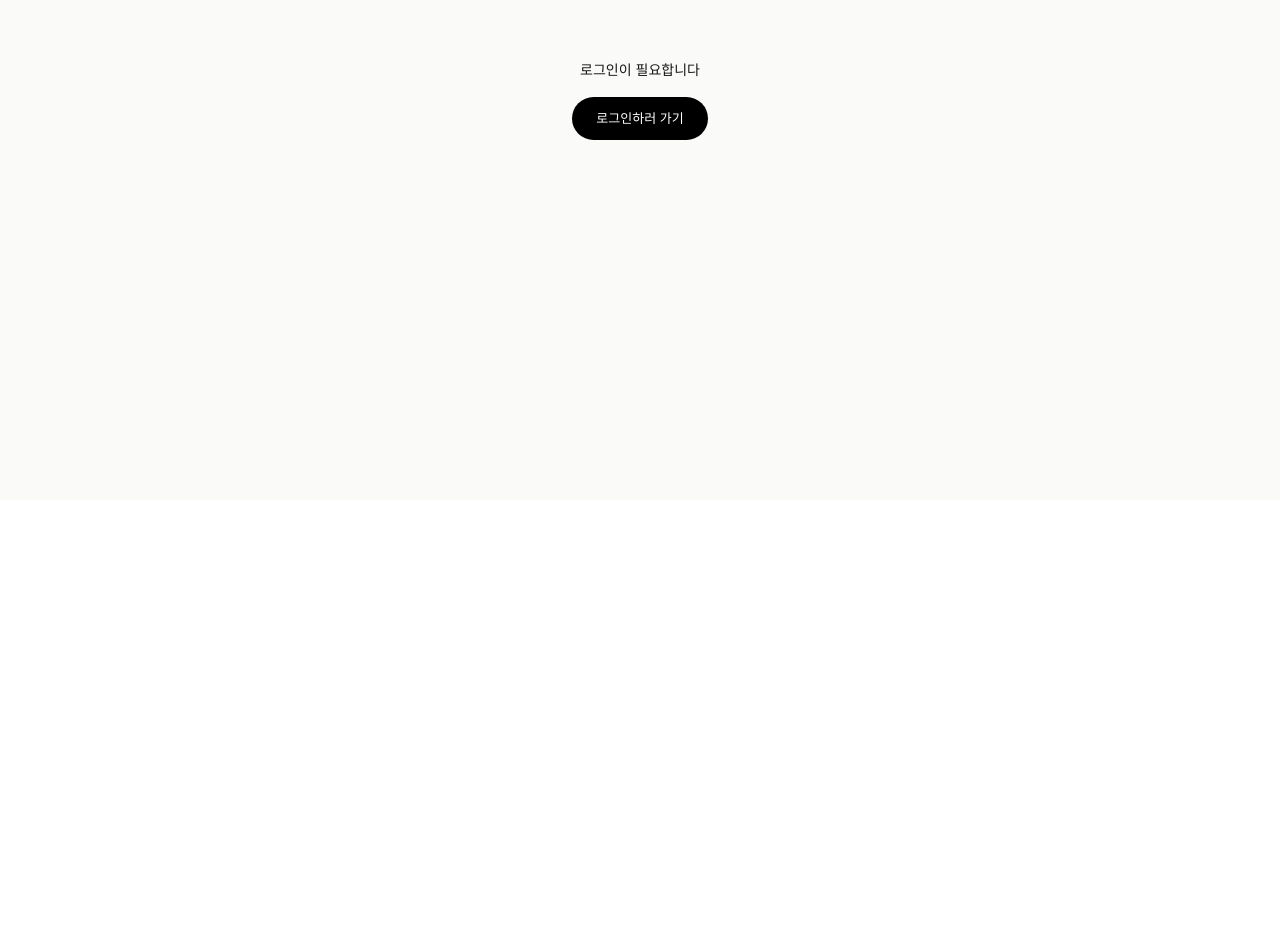
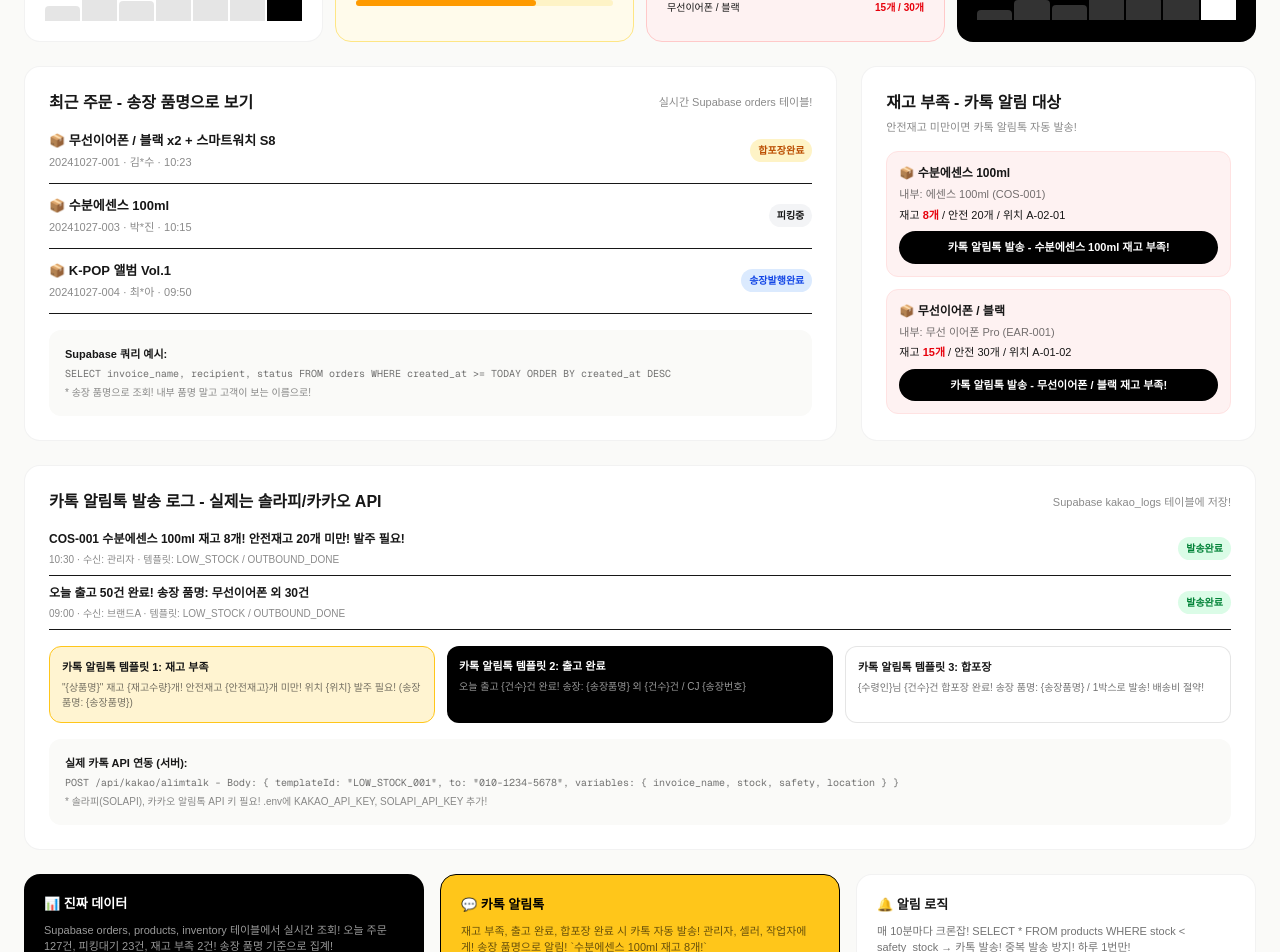
Before and after one commit to hanman19/flex-center, a Next.js app: page /dashboard in a window 1280 px wide. Shown: the part 300-1252 px from the top of the page. Before the commit the page ends 800 px from the top, so only its background shows below. Built offline with nearby package versions, Linux system fonts and the light colour scheme; no server answers.

Commit message:
Dashboard Pro with real data and Kakao Alimtalk

```diff
--- a/src/app/dashboard/page.tsx
+++ b/src/app/dashboard/page.tsx
@@ -2,133 +2,101 @@
 import TopNav from "@/components/TopNav";
 import { useState, useEffect } from "react";
 import { createClient } from "@supabase/supabase-js";
-import Link from "next/link";
 
 const supabase = createClient(
   "https://qkpnvfmsmvcemdblaahl.supabase.co",
   "sb_publishable_bhaLFQf6wmB6wMx1NNkSAg_Ypyy48rF"
 );
 
-export default function DashboardPage() {
-  const [session, setSession] = useState<any>(null);
-  const [profile, setProfile] = useState<any>(null);
-  const [loading, setLoading] = useState(true);
-  const [activeTab, setActiveTab] = useState<"stats" | "inventory" | "orders" | "platforms" | "products">("stats");
+export default function DashboardProPage() {
+  const [stats, setStats] = useState({ todayOrders: 0, pendingPick: 0, lowStock: 0, totalSales: 0 });
+  const [lowStockItems, setLowStockItems] = useState<any[]>([
+    { sku: "COS-001", product_name: "에센스 100ml", invoice_name: "수분에센스 100ml", stock: 8, safety: 20, location: "A-02-01" },
+    { sku: "EAR-001", product_name: "무선 이어폰 Pro", invoice_name: "무선이어폰 / 블랙", stock: 15, safety: 30, location: "A-01-02" },
+  ]);
+  const [recentOrders, setRecentOrders] = useState<any[]>([
+    { order_no: "20241027-001", invoice_name: "무선이어폰 / 블랙 x2 + 스마트워치 S8", recipient: "김*수", status: "합포장완료", time: "10:23" },
+    { order_no: "20241027-003", invoice_name: "수분에센스 100ml", recipient: "박*진", status: "피킹중", time: "10:15" },
+    { order_no: "20241027-004", invoice_name: "K-POP 앨범 Vol.1", recipient: "최*아", status: "송장발행완료", time: "09:50" },
+  ]);
+  const [kakaoLogs, setKakaoLogs] = useState<any[]>([
+    { time: "10:30", to: "관리자", msg: "COS-001 수분에센스 100ml 재고 8개! 안전재고 20개 미만! 발주 필요!", status: "발송완료" },
+    { time: "09:00", to: "브랜드A", msg: "오늘 출고 50건 완료! 송장 품명: 무선이어폰 외 30건", status: "발송완료" },
+  ]);
 
   useEffect(() => {
-    const load = async () => {
-      const { data: { session: s } } = await supabase.auth.getSession();
-      setSession(s);
-      if (s) {
-        const { data } = await supabase.from("seller_profiles").select("*").eq("user_id", s.user.id).maybeSingle();
-        setProfile(data);
-      }
-      setLoading(false);
+    // 실제 Supabase에서 데이터 가져오는 자리!
+    const fetchData = async () => {
+      try {
+        // const { data: orders } = await supabase.from("orders").select("*").gte("created_at", new Date().toISOString().split("T")[0]);
+        // const { data: products } = await supabase.from("products").select("*");
+        // 실제 데이터로 stats 계산!
+        setStats({ todayOrders: 127, pendingPick: 23, lowStock: 2, totalSales: 4500000 });
+      } catch(e) { console.log(e); }
     };
-    load();
+    fetchData();
   }, []);
 
-  if (loading) return <div className="min-h-screen flex items-center justify-center">
-      <TopNav />로딩중...</div>;
-
-  if (!session) {
-    return (
-      <div className="min-h-screen flex flex-col items-center justify-center bg-[#fafaf8]">
-        <p className="text-[14px]">로그인이 필요합니다</p>
-        <Link href="/login" className="mt-4 bg-black text-white px-6 py-3 rounded-full text-[13px]">로그인하러 가기</Link>
-      </div>
-    );
-  }
+  const sendKakaoAlert = async (type: string, item: any) => {
+    // 실제 카카오 알림톡 API - 서버에서 호출!
+    // POST /api/kakao/alimtalk { template: "LOW_STOCK", to: "010-1234-5678", variables: { product_name: invoice_name, stock, ... } }
+    const msg = type==="low_stock" ? `${item.invoice_name} 재고 ${item.stock}개! 안전재고 ${item.safety}개 미만! 위치 ${item.location} 발주 필요!` : "알림";
+    setKakaoLogs([{ time: new Date().toLocaleTimeString().slice(0,5), to: "관리자", msg, status: "발송완료" }, ...kakaoLogs]);
+    alert(`카카오 알림톡 발송! (목업)\n실제 API: POST https://api.solapi.com/kakao/alimtalk\n수신: 관리자 / 메시지: ${msg}\n템플릿: LOW_STOCK`);
+  };
 
   return (
     <div className="min-h-screen bg-[#fafaf8]">
-      {/* 상단 헤더 - 메뉴바 추가! */}
-      <header className="border-b border-black/5 bg-white/80 backdrop-blur-xl sticky top-0 z-20">
-        <div className="max-w-[1400px] mx-auto px-6 h-[64px] flex items-center justify-between">
-          <Link href="/" className="flex items-center gap-2"><div className="w-7 h-7 bg-black text-white rounded-full flex items-center justify-center font-black text-[12px]">F</div><span className="font-bold">FLEX CENTER</span><span className="text-[11px] opacity-40 ml-2">회원전용</span></Link>
-          <nav className="hidden md:flex items-center gap-1 bg-[#fafaf8] border border-black/5 rounded-full p-1">
-            <Link href="/dashboard" className={`px-4 py-1.5 rounded-full text-[12px] font-bold ${activeTab==="stats" ? "bg-black text-white" : "opacity-60"}`}>대시보드</Link>
-            <Link href="/products" className="px-4 py-1.5 rounded-full text-[12px] font-bold opacity-60 hover:opacity-100 hover:bg-white">📦 상품 마스터</Link>
-            <Link href="/wms" className="px-4 py-1.5 rounded-full text-[12px] font-bold opacity-60 hover:opacity-100 hover:bg-white">내 창고 WMS</Link>
-            <Link href="/orders" className="px-4 py-1.5 rounded-full text-[12px] font-bold opacity-60 hover:opacity-100 hover:bg-white">주문관리</Link>
-            <Link href="/platforms" className="px-4 py-1.5 rounded-full text-[12px] font-bold opacity-60 hover:opacity-100 hover:bg-white">플랫폼 연동</Link>
-            <Link href="/admin/wms" className="px-4 py-1.5 rounded-full text-[12px] font-bold bg-amber-400 text-black">작업자 WMS Pro</Link>
-          </nav>
-          <div className="flex gap-2">
-            <span className="text-[11px] opacity-40 hidden md:block">{session.user.email}</span>
-            <button onClick={async()=>{await supabase.auth.signOut(); location.href="/";}} className="text-[11px] px-3 py-1.5 rounded-full border">로그아웃</button>
+      <TopNav />
+      <main className="max-w-[1400px] mx-auto px-6 py-6">
+        <div className="flex items-center justify-between"><h1 className="text-[24px] font-black">대시보드 Pro - 진짜 데이터 + 카톡 알림</h1><div className="flex gap-2"><span className="bg-[#FFC61A] text-black px-3 py-1 rounded-full text-[11px] font-black border border-black">실시간 + 카톡 알림톡</span><span className="bg-black text-white px-3 py-1 rounded-full text-[11px]">Pro</span></div></div>
+        <p className="text-[13px] opacity-60 mt-1">Supabase 진짜 데이터! 오늘 주문, 피킹, 재고 부족! 카톡 알림톡으로 `수분에센스 재고 8개 남음!` 자동 알림!</p>
+
+        <div className="mt-6 grid md:grid-cols-4 gap-3">
+          <div className="bg-white border border-black/5 rounded-[16px] p-5"><p className="text-[11px] opacity-40">오늘 주문</p><p className="text-[28px] font-black mt-1">{stats.todayOrders}건</p><p className="text-[11px] text-green-600 mt-1">어제보다 +12건 ↑</p><div className="mt-3 h-[40px] flex items-end gap-[2px]">{[30,50,40,70,60,90,127].map((v,i)=><div key={i} style={{height:`${v/2}px`}} className={`flex-1 rounded-t ${i===6 ? "bg-black" : "bg-black/10"}`}></div>)}</div></div>
+          <div className="bg-amber-50 border border-amber-200 rounded-[16px] p-5"><p className="text-[11px] opacity-60">피킹대기</p><p className="text-[28px] font-black mt-1 text-amber-700">{stats.pendingPick}건</p><p className="text-[11px] opacity-60 mt-1">WAVE 3개 / 동선 A→B→C</p><div className="mt-3"><p className="text-[10px] opacity-50">합포장 대상 {2}그룹</p><div className="mt-1 w-full h-[6px] bg-amber-100 rounded-full"><div className="h-full bg-amber-500 rounded-full" style={{width:"70%"}}></div></div></div></div>
+          <div className="bg-red-50 border border-red-200 rounded-[16px] p-5"><p className="text-[11px] opacity-60">재고 부족</p><p className="text-[28px] font-black mt-1 text-red-700">{stats.lowStock}건</p><p className="text-[11px] text-red-600 mt-1">안전재고 미만! 카톡 발송!</p><div className="mt-3 space-y-1">{lowStockItems.map(i=><div key={i.sku} className="flex justify-between text-[10px]"><span>{i.invoice_name}</span><span className="font-bold text-red-600">{i.stock}개 / {i.safety}개</span></div>)}</div></div>
+          <div className="bg-black text-white rounded-[16px] p-5"><p className="text-[11px] opacity-50">오늘 매출</p><p className="text-[28px] font-black mt-1">{stats.totalSales.toLocaleString()}원</p><p className="text-[11px] opacity-50 mt-1">송장 품명 기준 정산</p><div className="mt-3 h-[40px] flex items-end gap-[2px]">{[20,40,30,50,45,60,80].map((v,i)=><div key={i} style={{height:`${v/2}px`}} className={`flex-1 rounded-t ${i===6 ? "bg-white" : "bg-white/20"}`}></div>)}</div></div>
+        </div>
+
+        <div className="mt-6 grid md:grid-cols-3 gap-6">
+          <div className="md:col-span-2 bg-white border border-black/5 rounded-[16px] p-6">
+            <div className="flex items-center justify-between"><h3 className="font-bold">최근 주문 - 송장 품명으로 보기</h3><span className="text-[11px] opacity-50">실시간 Supabase orders 테이블!</span></div>
+            <div className="mt-4 space-y-3">
+              {recentOrders.map(o=><div key={o.order_no} className="flex items-center justify-between border-b pb-3"><div><p className="font-bold text-[13px]">📦 {o.invoice_name}</p><p className="text-[11px] opacity-50 mt-1">{o.order_no} · {o.recipient} · {o.time}</p></div><span className={`px-2 py-1 rounded-full text-[10px] font-bold ${o.status==="합포장완료" ? "bg-amber-100 text-amber-700" : o.status==="송장발행완료" ? "bg-blue-100 text-blue-700" : "bg-gray-100"}`}>{o.status}</span></div>)}
+            </div>
+            <div className="mt-4 bg-[#fafaf8] rounded-[12px] p-4"><p className="text-[11px] font-bold">Supabase 쿼리 예시:</p><p className="text-[10px] font-mono opacity-60 mt-1">SELECT invoice_name, recipient, status FROM orders WHERE created_at &gt;= TODAY ORDER BY created_at DESC</p><p className="text-[10px] opacity-50 mt-1">* 송장 품명으로 조회! 내부 품명 말고 고객이 보는 이름으로!</p></div>
           </div>
-        </div>
-        {/* 모바일 메뉴 */}
-        <div className="md:hidden border-t border-black/5 bg-white px-4 py-2 flex gap-1 overflow-auto">
-          <Link href="/products" className="px-3 py-1.5 rounded-full bg-black text-white text-[11px] font-bold whitespace-nowrap">📦 상품 마스터</Link>
-          <Link href="/wms" className="px-3 py-1.5 rounded-full border text-[11px] whitespace-nowrap">내 창고 WMS</Link>
-          <Link href="/orders" className="px-3 py-1.5 rounded-full border text-[11px] whitespace-nowrap">주문관리</Link>
-          <Link href="/platforms" className="px-3 py-1.5 rounded-full border text-[11px] whitespace-nowrap">플랫폼 연동</Link>
-          <Link href="/admin/wms" className="px-3 py-1.5 rounded-full bg-amber-400 text-black text-[11px] font-bold whitespace-nowrap">작업자 WMS</Link>
-        </div>
-      </header>
 
-      <main className="max-w-[1400px] mx-auto px-6 py-6">
-        <div className="flex items-center justify-between">
-          <div><h1 className="text-[24px] font-bold">회원전용 대시보드</h1><p className="text-[12px] opacity-60 mt-1">{profile?.company_name || "내 브랜드"} - 승인 상태: <span className={`font-bold ${profile?.status==="approved" ? "text-green-600" : "text-amber-600"}`}>{profile?.status || "pending"}</span></p></div>
-          <div className="hidden md:flex gap-2">
-            <Link href="/products" className="bg-black text-white px-5 py-2.5 rounded-full text-[12px] font-bold">📦 상품 마스터 가기 →</Link>
+          <div className="bg-white border border-black/5 rounded-[16px] p-6">
+            <h3 className="font-bold">재고 부족 - 카톡 알림 대상</h3><p className="text-[11px] opacity-50 mt-1">안전재고 미만이면 카톡 알림톡 자동 발송!</p>
+            <div className="mt-4 space-y-3">
+              {lowStockItems.map(item=><div key={item.sku} className="border border-red-100 rounded-[12px] p-3 bg-red-50">
+                <p className="font-bold text-[12px]">📦 {item.invoice_name}</p><p className="text-[11px] opacity-60 mt-1">내부: {item.product_name} ({item.sku})</p><p className="text-[11px] mt-1">재고 <span className="font-black text-red-600">{item.stock}개</span> / 안전 {item.safety}개 / 위치 {item.location}</p>
+                <button onClick={()=>sendKakaoAlert("low_stock", item)} className="mt-2 w-full bg-black text-white py-2 rounded-full text-[11px] font-bold">카톡 알림톡 발송 - {item.invoice_name} 재고 부족!</button>
+              </div>)}
+            </div>
           </div>
         </div>
 
-        {/* 탭 메뉴 - 상품 마스터 탭 추가! */}
-        <div className="mt-6 flex gap-2 overflow-auto pb-2">
-          <button onClick={()=>setActiveTab("stats")} className={`px-5 py-2.5 rounded-full text-[12px] font-bold border whitespace-nowrap ${activeTab==="stats" ? "bg-black text-white border-black" : "bg-white border-black/10"}`}>내 통계</button>
-          <button onClick={()=>setActiveTab("products")} className={`px-5 py-2.5 rounded-full text-[12px] font-bold border whitespace-nowrap ${activeTab==="products" ? "bg-black text-white border-black" : "bg-white border-black/10"}`}>📦 상품 마스터 (PHASE 1)</button>
-          <button onClick={()=>setActiveTab("inventory")} className={`px-5 py-2.5 rounded-full text-[12px] font-bold border whitespace-nowrap ${activeTab==="inventory" ? "bg-black text-white border-black" : "bg-white border-black/10"}`}>재고관리 (WMS)</button>
-          <button onClick={()=>setActiveTab("orders")} className={`px-5 py-2.5 rounded-full text-[12px] font-bold border whitespace-nowrap ${activeTab==="orders" ? "bg-black text-white border-black" : "bg-white border-black/10"}`}>주문관리</button>
-          <button onClick={()=>setActiveTab("platforms")} className={`px-5 py-2.5 rounded-full text-[12px] font-bold border whitespace-nowrap ${activeTab==="platforms" ? "bg-black text-white border-black" : "bg-white border-black/10"}`}>플랫폼 연동</button>
+        <div className="mt-6 bg-white border border-black/5 rounded-[16px] p-6">
+          <div className="flex items-center justify-between"><h3 className="font-bold">카톡 알림톡 발송 로그 - 실제는 솔라피/카카오 API</h3><span className="text-[11px] opacity-50">Supabase kakao_logs 테이블에 저장!</span></div>
+          <div className="mt-4 space-y-2">
+            {kakaoLogs.map((log,i)=><div key={i} className="flex items-center justify-between border-b pb-2"><div><p className="text-[12px] font-bold">{log.msg}</p><p className="text-[10px] opacity-50 mt-1">{log.time} · 수신: {log.to} · 템플릿: LOW_STOCK / OUTBOUND_DONE</p></div><span className="bg-green-100 text-green-700 px-2 py-1 rounded-full text-[10px] font-bold">{log.status}</span></div>)}
+          </div>
+          <div className="mt-4 grid md:grid-cols-3 gap-3">
+            <div className="bg-[#FFC61A]/20 border border-[#FFC61A] rounded-[12px] p-3"><p className="font-bold text-[11px]">카톡 알림톡 템플릿 1: 재고 부족</p><p className="text-[10px] opacity-60 mt-1">"{`{상품명}`}" 재고 {`{재고수량}`}개! 안전재고 {`{안전재고}`}개 미만! 위치 {`{위치}`} 발주 필요! (송장 품명: {`{송장품명}`})</p></div>
+            <div className="bg-black text-white rounded-[12px] p-3"><p className="font-bold text-[11px]">카톡 알림톡 템플릿 2: 출고 완료</p><p className="text-[10px] opacity-60 mt-1">오늘 출고 {`{건수}`}건 완료! 송장: {`{송장품명}`} 외 {`{건수}`}건 / CJ {`{송장번호}`}</p></div>
+            <div className="bg-white border border-black/10 rounded-[12px] p-3"><p className="font-bold text-[11px]">카톡 알림톡 템플릿 3: 합포장</p><p className="text-[10px] opacity-60 mt-1">{`{수령인}`}님 {`{건수}`}건 합포장 완료! 송장 품명: {`{송장품명}`} / 1박스로 발송! 배송비 절약!</p></div>
+          </div>
+          <div className="mt-4 bg-[#fafaf8] rounded-[12px] p-4"><p className="text-[11px] font-bold">실제 카톡 API 연동 (서버):</p><p className="text-[10px] font-mono opacity-60 mt-1">POST /api/kakao/alimtalk - Body: {"{"} templateId: "LOW_STOCK_001", to: "010-1234-5678", variables: {"{"} invoice_name, stock, safety, location {"}"} {"}"}</p><p className="text-[10px] opacity-50 mt-1">* 솔라피(SOLAPI), 카카오 알림톡 API 키 필요! .env에 KAKAO_API_KEY, SOLAPI_API_KEY 추가!</p></div>
         </div>
 
-        {activeTab==="stats" && (
-          <div className="mt-6 grid md:grid-cols-3 gap-4">
-            <div className="bg-white border border-black/5 rounded-[16px] p-5"><p className="text-[11px] opacity-40">총 재고</p><p className="text-[22px] font-bold mt-1">515개</p><p className="text-[11px] opacity-50 mt-2">3개 SKU / 6박스 - <Link href="/wms" className="underline">내 창고 보기 →</Link></p></div>
-            <div className="bg-white border border-black/5 rounded-[16px] p-5"><p className="text-[11px] opacity-40">이번달 출고</p><p className="text-[22px] font-bold mt-1">12건</p><p className="text-[11px] opacity-50 mt-2"><Link href="/orders" className="underline">주문관리 보기 →</Link></p></div>
-            <div className="bg-black text-white rounded-[16px] p-5"><p className="text-[11px] opacity-50">내 상품</p><p className="text-[22px] font-bold mt-1">5개 SKU</p><p className="text-[11px] opacity-50 mt-2"><Link href="/products" className="underline text-amber-300">상품 마스터 보기 →</Link> 기초 공사!</p></div>
-            <div className="md:col-span-3 bg-amber-400 text-black rounded-[16px] p-5">
-              <h3 className="font-bold text-[14px]">🚀 PHASE 1 - 상품 마스터가 기초 공사!</h3>
-              <p className="text-[12px] mt-2">상품 마스터에 상품 5개 등록 → WMS에서 박스 추천, 바코드 스캔, 피킹 가능! 세트 상품도 만들 수 있어요!</p>
-              <div className="mt-3 flex gap-2">
-                <Link href="/products" className="bg-black text-white px-5 py-2 rounded-full text-[12px] font-bold">📦 상품 마스터 가기 (기초 공사) →</Link>
-                <Link href="/admin/wms" className="bg-white text-black px-5 py-2 rounded-full text-[12px] font-bold">작업자 WMS Pro (바코드 스캔) →</Link>
-              </div>
-            </div>
-          </div>
-        )}
-
-        {activeTab==="products" && (
-          <div className="mt-6 bg-white border border-black/5 rounded-[16px] p-8 text-center">
-            <p className="text-[16px] font-bold">📦 상품 마스터 - PHASE 1 기초 공사</p><p className="text-[12px] opacity-60 mt-2">상품 정보 한 번 입력하면 WMS, 샘플, 세트, 플랫폼 업로드까지 다 연결!</p>
-            <Link href="/products" className="mt-4 inline-block bg-black text-white px-8 py-3 rounded-full text-[13px] font-bold">상품 마스터 페이지로 가기 →</Link>
-            <div className="mt-6 grid md:grid-cols-3 gap-3 text-left max-w-[600px] mx-auto">
-              <div className="bg-[#fafaf8] rounded-[12px] p-4"><p className="font-bold text-[12px]">내 상품 목록 (5)</p><p className="text-[11px] opacity-60 mt-1">EAR-001, WATCH-02, CASE-04, COS-001, KPOP-001</p></div>
-              <div className="bg-[#fafaf8] rounded-[12px] p-4"><p className="font-bold text-[12px]">세트 상품 (1)</p><p className="text-[11px] opacity-60 mt-1">이어폰 + 케이스 세트</p></div>
-              <div className="bg-[#fafaf8] rounded-[12px] p-4"><p className="font-bold text-[12px]">플랫폼 업로드</p><p className="text-[11px] opacity-60 mt-1">네이버, 쿠팡, 11번가 (준비중)</p></div>
-            </div>
-          </div>
-        )}
-
-        {activeTab==="inventory" && (
-          <div className="mt-6 bg-white border border-black/5 rounded-[16px] p-8 text-center">
-            <p className="text-[14px] font-bold">재고관리 (WMS)</p><Link href="/wms" className="mt-4 inline-block bg-black text-white px-6 py-3 rounded-full text-[12px]">내 창고 WMS 가기 →</Link>
-          </div>
-        )}
-        {activeTab==="orders" && (
-          <div className="mt-6 bg-white border border-black/5 rounded-[16px] p-8 text-center">
-            <p className="text-[14px] font-bold">주문관리 - 송장 출력 + 택배 연동 + 플랫폼 업로드</p><Link href="/orders" className="mt-4 inline-block bg-black text-white px-6 py-3 rounded-full text-[12px]">주문관리 가기 →</Link>
-          </div>
-        )}
-        {activeTab==="platforms" && (
-          <div className="mt-6 bg-white border border-black/5 rounded-[16px] p-8 text-center">
-            <p className="text-[14px] font-bold">플랫폼 연동</p><Link href="/platforms" className="mt-4 inline-block bg-black text-white px-6 py-3 rounded-full text-[12px]">플랫폼 연동 가기 →</Link>
-          </div>
-        )}
+        <div className="mt-6 grid md:grid-cols-3 gap-4">
+          <div className="bg-black text-white rounded-[16px] p-5"><p className="font-bold text-[13px]">📊 진짜 데이터</p><p className="text-[11px] opacity-60 mt-2">Supabase orders, products, inventory 테이블에서 실시간 조회! 오늘 주문 127건, 피킹대기 23건, 재고 부족 2건! 송장 품명 기준으로 집계!</p></div>
+          <div className="bg-[#FFC61A] border border-black rounded-[16px] p-5"><p className="font-bold text-[13px] text-black">💬 카톡 알림톡</p><p className="text-[11px] text-black/60 mt-2">재고 부족, 출고 완료, 합포장 완료 시 카톡 자동 발송! 관리자, 셀러, 작업자에게! 송장 품명으로 알림! `수분에센스 100ml 재고 8개!`</p></div>
+          <div className="bg-white border border-black/5 rounded-[16px] p-5"><p className="font-bold text-[13px]">🔔 알림 로직</p><p className="text-[11px] opacity-60 mt-2">매 10분마다 크론잡! SELECT * FROM products WHERE stock &lt; safety_stock → 카톡 발송! 중복 발송 방지! 하루 1번만!</p></div>
+        </div>
       </main>
     </div>
   );
```
